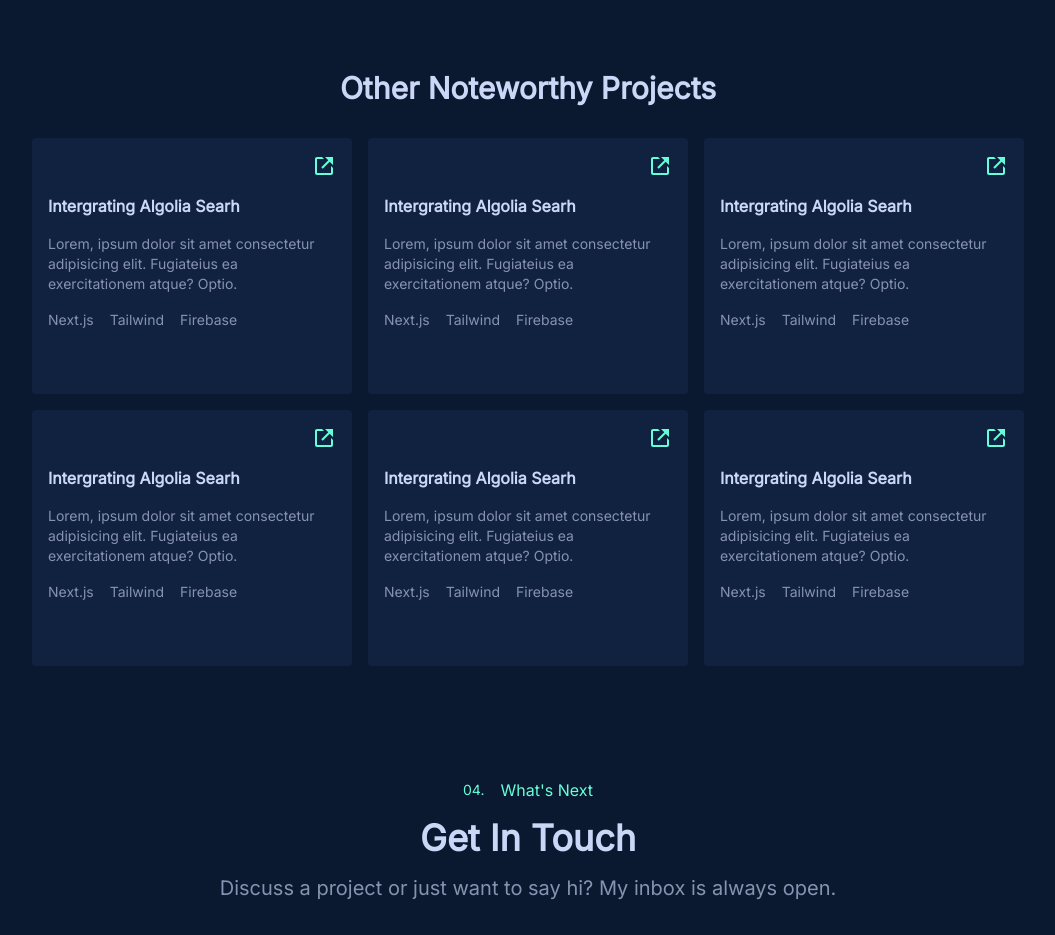
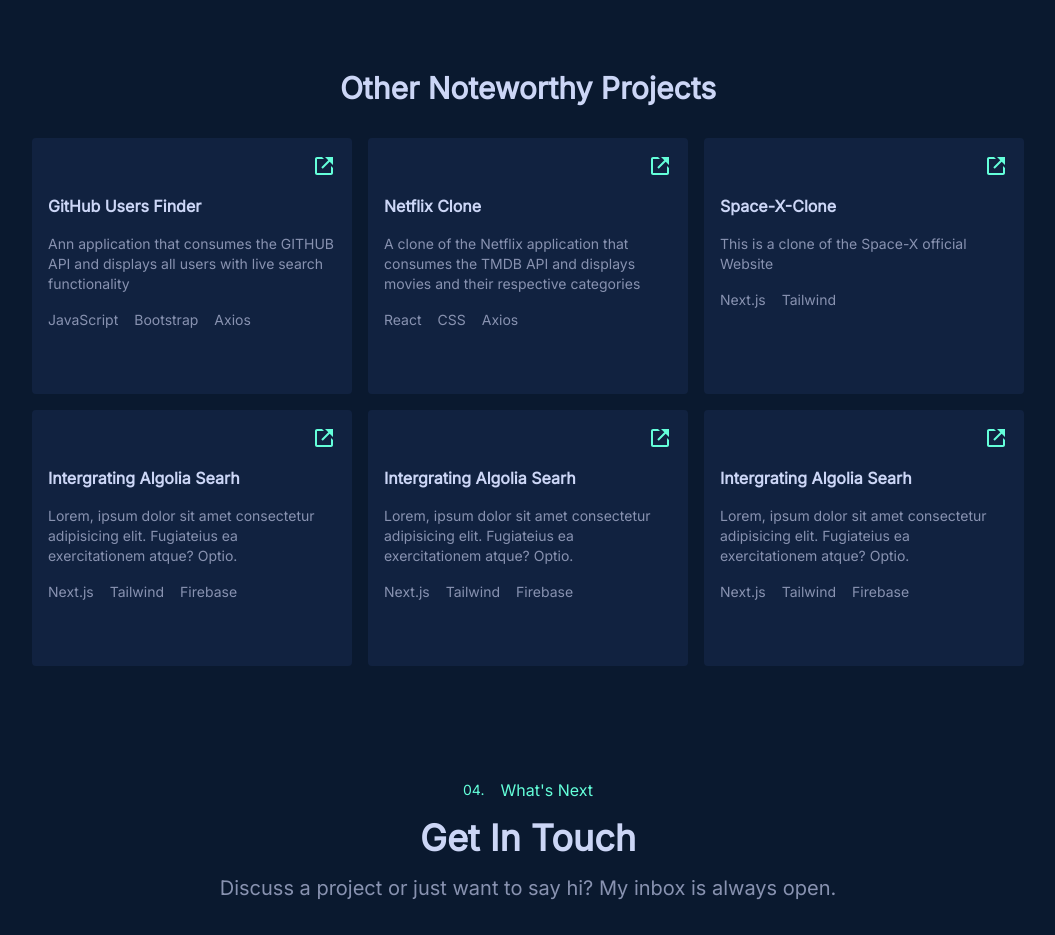
Before and after one commit to Marcos8060/port, a Next.js app: page / in a window 1280 px wide. Shown: the part 4940-5875 px from the top of the page, without its empty margins (112-1167 px from the left). Built offline with nearby package versions, Linux system fonts and the light colour scheme.

Commit message:
updated the about section

```diff
--- a/components/other-projects.js
+++ b/components/other-projects.js
@@ -3,19 +3,22 @@ import { BiLinkExternal } from "react-icons/bi";
 
 const projects = [
   {
-    title: "Intergrating Algolia Searh",
-    desc: "Lorem, ipsum dolor sit amet consectetur adipisicing elit. Fugiateius ea exercitationem atque? Optio.",
-    languages: ["Next.js", "Tailwind", "Firebase"],
+    title: "GitHub Users Finder",
+    desc: "Ann application that consumes the GITHUB API and displays all users with live search functionality",
+    languages: ["JavaScript", "Bootstrap", "Axios"],
+    link: "https://marcos8060.github.io/Github-Users-Finder-App/"
   },
   {
-    title: "Intergrating Algolia Searh",
-    desc: "Lorem, ipsum dolor sit amet consectetur adipisicing elit. Fugiateius ea exercitationem atque? Optio.",
-    languages: ["Next.js", "Tailwind", "Firebase"],
+    title: "Netflix Clone",
+    desc: "A clone of the Netflix application that consumes the TMDB API and displays movies and their respective categories",
+    languages: ["React", "CSS", "Axios"],
+    link: "https://marcos-netflix.netlify.app/"
   },
   {
-    title: "Intergrating Algolia Searh",
-    desc: "Lorem, ipsum dolor sit amet consectetur adipisicing elit. Fugiateius ea exercitationem atque? Optio.",
-    languages: ["Next.js", "Tailwind", "Firebase"],
+    title: "Space-X-Clone",
+    desc: "This is a clone of the Space-X official Website",
+    languages: ["Next.js", "Tailwind"],
+    link: "https://space-x-replica.netlify.app/"
   },
   {
     title: "Intergrating Algolia Searh",
@@ -47,7 +50,7 @@ const OtherProjects = () => {
             key={index}
           >
             <div className="flex justify-end">
-              <a target="_blank" href="/">
+              <a target="_blank" href={project.link}>
                 <BiLinkExternal
                   title="View External Link"
                   className="text-secondary text-2xl"
```
